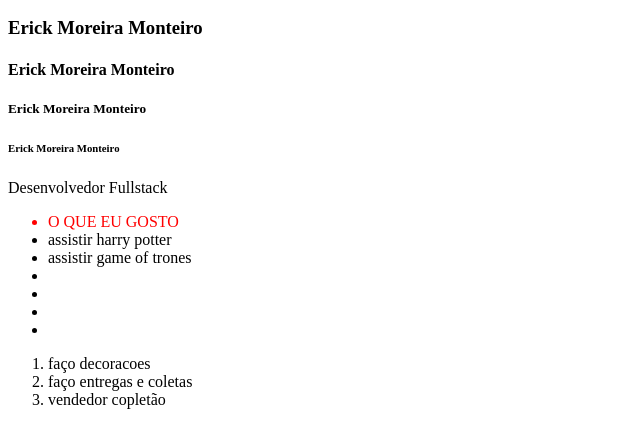
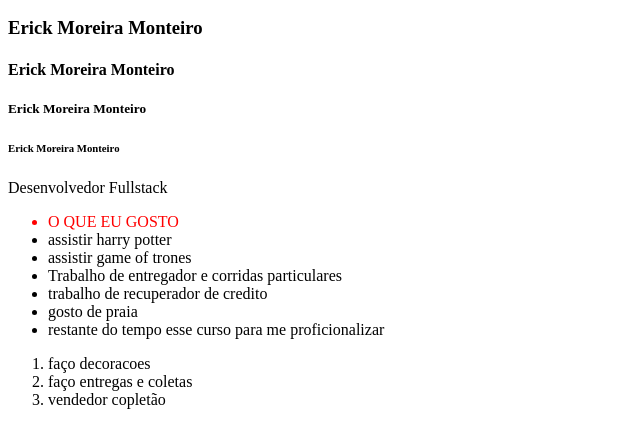
Before and after one commit to erickpotterstark/portifolio-erick, a plain HTML site: page index.html in a window 1280 px wide. Shown: the part 96-544 px from the top of the page, without its empty margins (0-640 px from the left). Drawn offline with Linux system fonts and the light colour scheme.

Commit message:
adicionei uma alteracao

```diff
--- a/index.html
+++ b/index.html
@@ -18,10 +18,10 @@
 		<li style="color: red;">O QUE EU GOSTO</li>
 		<li>assistir harry potter</li>
 		<li>assistir game of trones</li>
-		<li></li>
-		<li></li>
-		<li></li>
-		<li></li>
+		<li>Trabalho de entregador e corridas particulares</li>
+		<li>trabalho de recuperador de credito </li>
+		<li>gosto de praia </li>
+		<li>restante do tempo esse curso para me proficionalizar</li>
 
 	</ul>
 
```
